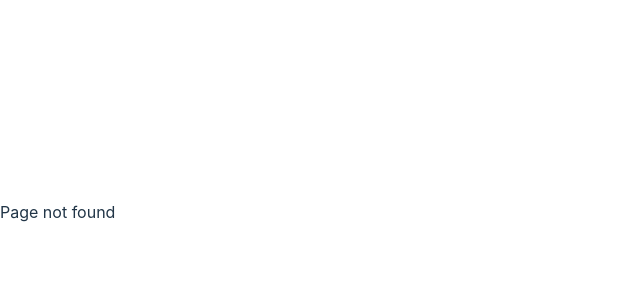
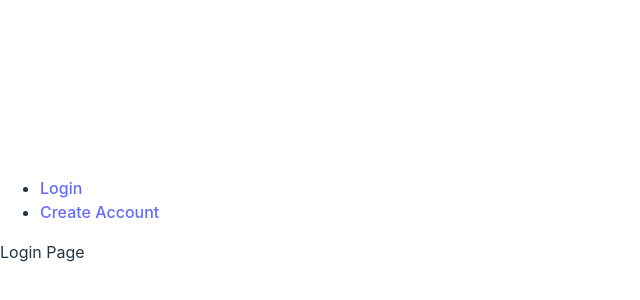
Before and after one commit to Thoss24/social-media-clone, a React (Vite) app in the folder social-media-clone/: page / in a window 1280 px wide. Before the commit this address had no page. Shown: the part 188-488 px from the top of the page, without its empty margins (0-640 px from the left). Built offline with nearby package versions, Linux system fonts and the light colour scheme.

Commit message:
setting up routes

```diff
--- a/package.json
+++ b/package.json
@@ -9,5 +9,8 @@
         "axios": "^1.6.4",
         "laravel-vite-plugin": "^1.0.0",
         "vite": "^5.0.0"
+    },
+    "dependencies": {
+        "bootstrap": "^5.3.3"
     }
 }
--- /dev/null
+++ b/social-media-clone/src/components/layouts/LoginRegistrationLayout.tsx
@@ -0,0 +1,20 @@
+import { Outlet } from "react-router-dom";
+import { NavLink } from "react-router-dom";
+
+const LoginRegistrationLayout = () => {
+    return (
+        <div>
+            <nav>
+                <ul>
+                    <li><NavLink to={"/"}>Login</NavLink></li>
+                    <li><NavLink to={"/create-account"}>Create Account</NavLink></li>
+                </ul>
+            </nav>
+            <main>
+            <Outlet />
+            </main>
+        </div>
+    )
+};
+
+export default LoginRegistrationLayout;
--- a/social-media-clone/src/router.tsx
+++ b/social-media-clone/src/router.tsx
@@ -1,16 +1,28 @@
 import { createBrowserRouter } from "react-router-dom";
-import Login from "./views/Login";
+import LoginRegistrationLayout from "./components/layouts/LoginRegistrationLayout";
+import CreateAccount from "./views/login-registration/CreateAccount";
+import Login from "./views/login-registration/Login";
 import NotFound from "./views/NotFound";
 
-    const router = createBrowserRouter([
-        {
-            path: '/login',
-            element: <Login />
-        },
-        {
-            path: '*',
-            element: <NotFound />
-        }
-    ]);
+const router = createBrowserRouter([
+  {
+    path: "/",
+    element: <LoginRegistrationLayout />,
+    children: [
+      {
+        index: true,
+        element: <Login />,
+      },
+      {
+        path: "/create-account",
+        element: <CreateAccount />
+      },
+    ],
+  },
+  {
+    path: "*",
+    element: <NotFound />,
+  },
+]);
 
 export default router;
--- /dev/null
+++ b/social-media-clone/src/views/login-registration/CreateAccount.tsx
@@ -0,0 +1,10 @@
+
+const CreateAccount = () => {
+    return (
+        <div>
+            Create account
+        </div>
+    )
+};
+
+export default CreateAccount;
```
Also changed, not shown: social-media-clone/src/views/login-registration/Login.tsx (renamed from social-media-clone/src/views/Login.tsx), 1 other file (tests, documents, lock files or other folders).
